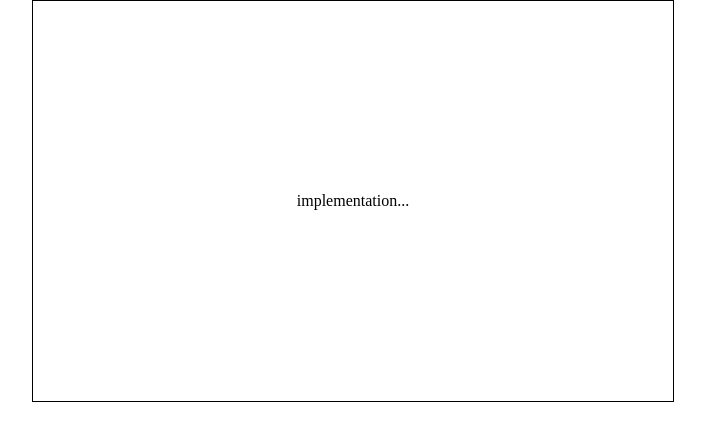
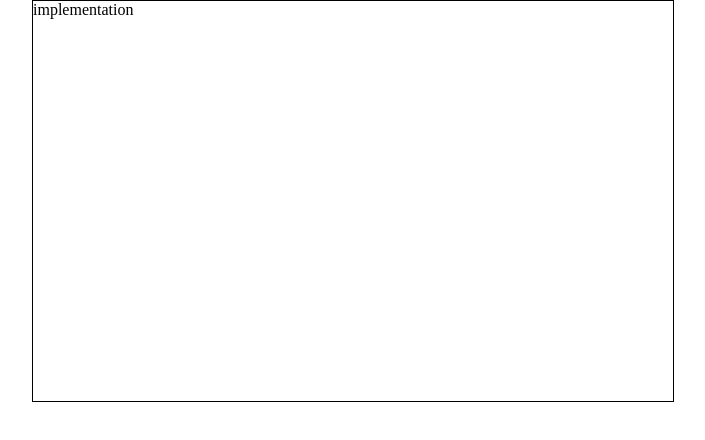
Before and after one commit to Leoff00/BlockBreaker, a website: page src/index.html in a window 1280 px wide. Shown: the whole page, without its empty margins (287-992 px from the left). Drawn offline with Linux system fonts and the light colour scheme.

Commit message:
structuring html and css

```diff
--- a/src/index.html
+++ b/src/index.html
@@ -5,10 +5,12 @@
     <link rel="stylesheet" href="style.css" />
     <meta http-equiv="X-UA-Compatible" content="IE=edge" />
     <meta name="viewport" content="width=device-width, initial-scale=1.0" />
-    <title>Document</title>
+    <title>Block Breaker</title>
   </head>
   <body>
-    <main>implementation...</main>
+    <main>
+      <section class="container">implementation</section>
+    </main>
   </body>
   <script src="script.js" defer></script>
 </html>
--- a/src/style.css
+++ b/src/style.css
@@ -4,11 +4,17 @@
 }
 
 main {
-  border: 1px solid black;
   margin: auto;
+  display: flex;
   align-items: center;
-  display: flex;
   justify-content: center;
+}
+
+.container {
   width: 50vw;
   height: 50vh;
+  display: flex;
+  align-items: flex-start;
+  justify-items: flex-start;
+  border: 1px solid black;
 }
```
